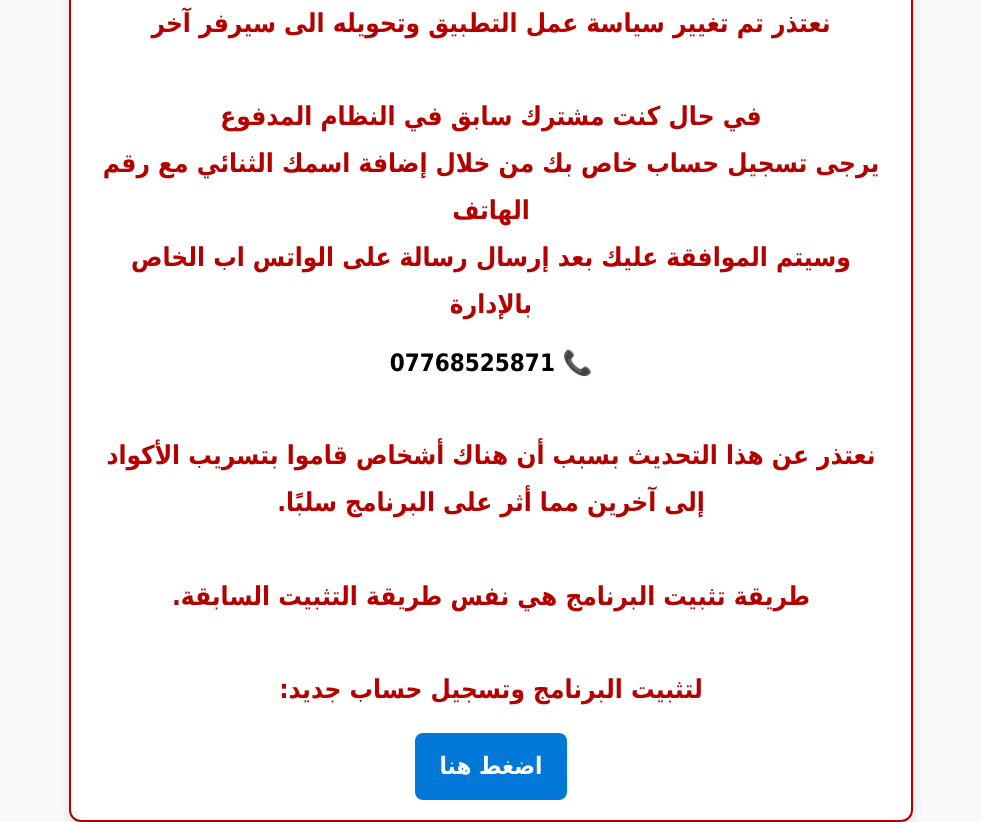
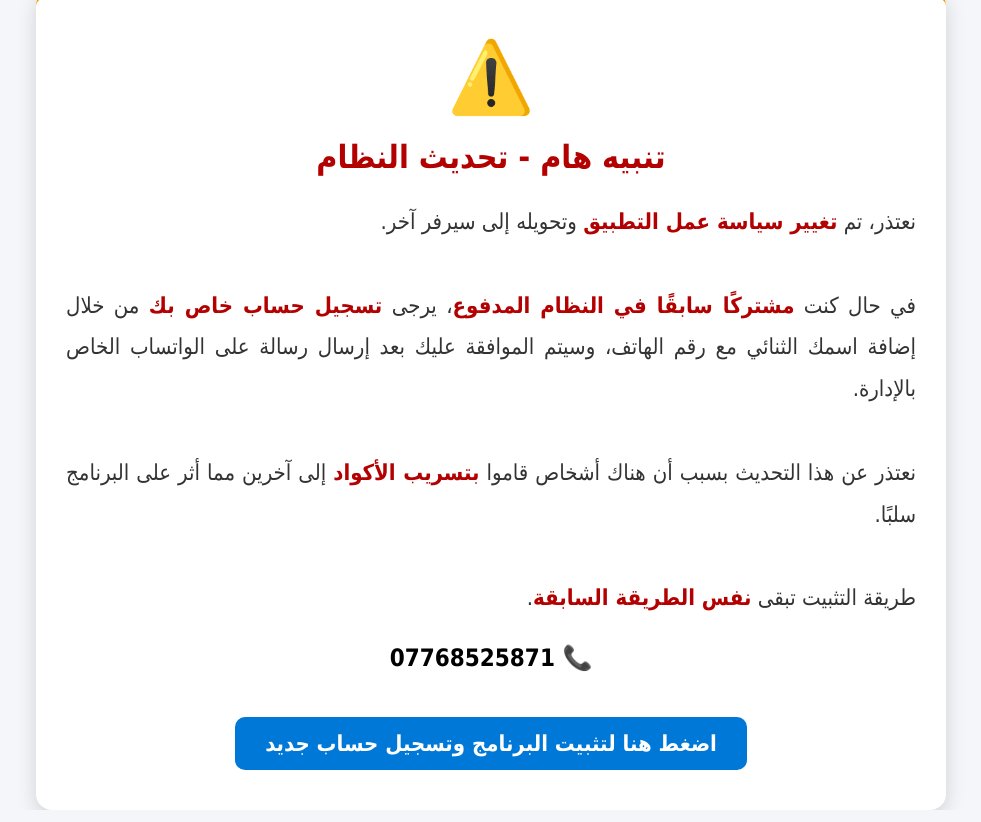
Before and after one commit to amk8824/PWATREFA, a plain HTML site: page index.html in a window 1280 px wide. Shown: the whole page, without its empty margins (149-1130 px from the left). Drawn offline with Linux system fonts and the light colour scheme.

Commit message:
Update index.html

```diff
--- a/index.html
+++ b/index.html
@@ -5,7 +5,7 @@
   <title>تنبيه - تحديث النظام</title>
   <style>
     body {
-      background-color: #f9f9f9;
+      background-color: #f4f6f9;
       display: flex;
       justify-content: center;
       align-items: center;
@@ -13,34 +13,51 @@
       margin: 0;
       font-family: "Tahoma", Arial, sans-serif;
     }
+    .container {
+      max-width: 850px;
+      background: #fff;
+      border-radius: 16px;
+      padding: 40px 30px;
+      box-shadow: 0 6px 20px rgba(0,0,0,0.15);
+      text-align: center;
+      border-top: 6px solid #ff9800;
+    }
+    .icon {
+      font-size: 70px;
+      color: #ff9800;
+      margin-bottom: 20px;
+    }
+    .title {
+      font-size: 32px;
+      font-weight: bold;
+      color: #b30000;
+      margin-bottom: 25px;
+    }
     .message {
-      text-align: center;
+      font-size: 22px;
+      color: #333;
+      line-height: 1.9;
+      text-align: justify;
+    }
+    .highlight {
       color: #b30000;
-      font-size: 26px;
       font-weight: bold;
-      max-width: 800px;
-      line-height: 1.8;
-      padding: 20px;
-      border: 2px solid #b30000;
-      border-radius: 12px;
-      background: #fff;
-      box-shadow: 0 4px 12px rgba(0,0,0,0.1);
     }
     .phone {
-      margin-top: 15px;
+      margin: 25px 0;
       font-size: 24px;
-      color: black;
+      font-weight: bold;
+      color: #000;
     }
     .button {
       display: inline-block;
       margin-top: 20px;
-      padding: 12px 25px;
-      font-size: 24px;
+      padding: 14px 30px;
+      font-size: 22px;
       font-weight: bold;
       color: white;
       background-color: #0078D7;
-      border: none;
-      border-radius: 8px;
+      border-radius: 10px;
       text-decoration: none;
       transition: background 0.3s ease;
     }
@@ -50,17 +67,19 @@
   </style>
 </head>
 <body>
-  <div class="message">
-    نعتذر تم تغيير سياسة عمل التطبيق وتحويله الى سيرفر آخر <br><br>
-    في حال كنت مشترك سابق في النظام المدفوع <br>
-    يرجى تسجيل حساب خاص بك من خلال إضافة اسمك الثنائي مع رقم الهاتف <br>
-    وسيتم الموافقة عليك بعد إرسال رسالة على الواتس اب الخاص بالإدارة
+  <div class="container">
+    <div class="icon">⚠️</div>
+    <div class="title">تنبيه هام - تحديث النظام</div>
+    <div class="message">
+      نعتذر، تم <span class="highlight">تغيير سياسة عمل التطبيق</span> وتحويله إلى سيرفر آخر. <br><br>
+      في حال كنت <span class="highlight">مشتركًا سابقًا في النظام المدفوع</span>، يرجى
+      <span class="highlight">تسجيل حساب خاص بك</span> من خلال إضافة اسمك الثنائي مع رقم الهاتف،
+      وسيتم الموافقة عليك بعد إرسال رسالة على الواتساب الخاص بالإدارة. <br><br>
+      نعتذر عن هذا التحديث بسبب أن هناك أشخاص قاموا <span class="highlight">بتسريب الأكواد</span> إلى آخرين مما أثر على البرنامج سلبًا. <br><br>
+      طريقة التثبيت تبقى <span class="highlight">نفس الطريقة السابقة</span>.
+    </div>
     <div class="phone">📞 07768525871</div>
-    <br>
-    نعتذر عن هذا التحديث بسبب أن هناك أشخاص قاموا بتسريب الأكواد إلى آخرين مما أثر على البرنامج سلبًا. <br><br>
-    طريقة تثبيت البرنامج هي نفس طريقة التثبيت السابقة. <br><br>
-    لتثبيت البرنامج وتسجيل حساب جديد: <br>
-    <a href="https://tareefatr.replit.app/" target="_blank" class="button">اضغط هنا</a>
+    <a href="https://tareefatr.replit.app/" target="_blank" class="button">اضغط هنا لتثبيت البرنامج وتسجيل حساب جديد</a>
   </div>
 </body>
 </html>
```
